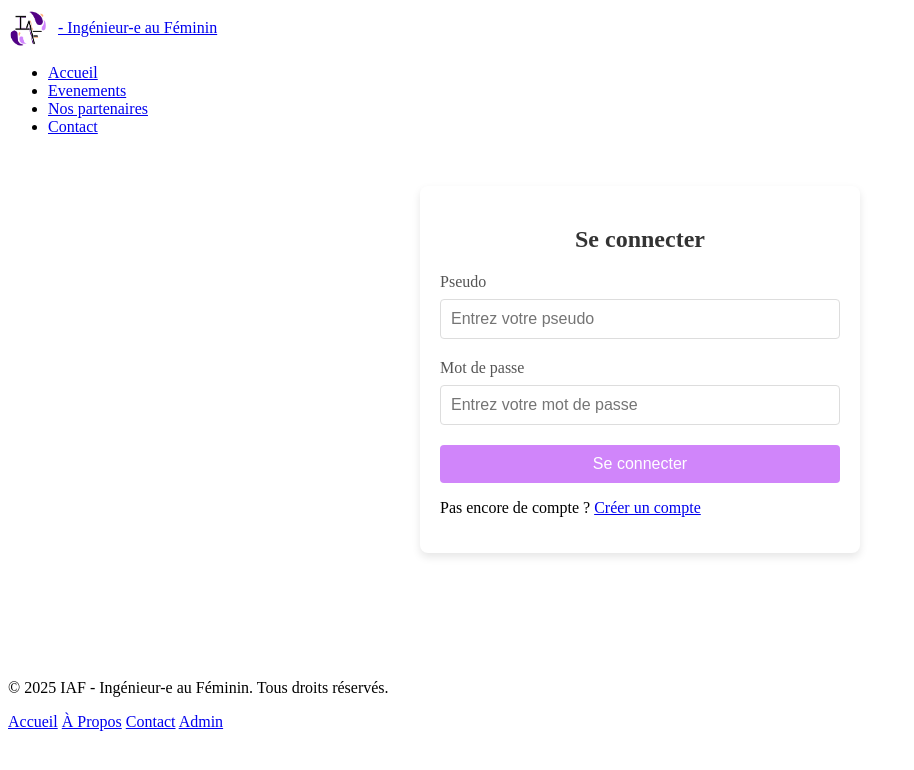
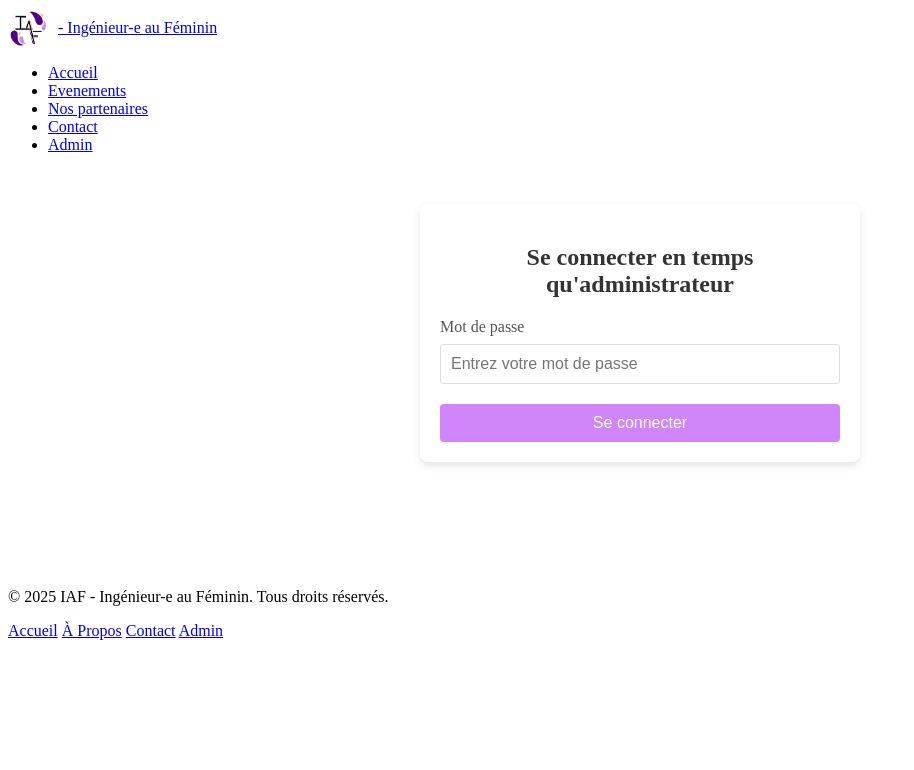
Before and after one commit to jassemBAKHOUCHE/HackathonIAF, a SvelteKit app: page /login in a window 1280 px wide. Shown: the top 770 px of the page, without its empty margins (0-914 px from the left). Built offline with nearby package versions, Linux system fonts and the light colour scheme.

Commit message:
feat: page connexion admin front

```diff
--- a/src/lib/Header.svelte
+++ b/src/lib/Header.svelte
@@ -69,6 +69,7 @@
         <li><a href="/events">Evenements</a></li>
         <li><a href="/partenaire">Nos partenaires</a></li>
         <li><a href="/contact">Contact</a></li>
+        <li><a href="/login">Admin</a></li>
       </ul>
     </nav>
   </div>
--- a/src/routes/login/+page.svelte
+++ b/src/routes/login/+page.svelte
@@ -1,34 +1,19 @@
 <script>
-    let pseudo = '';
     let password = '';
     let isLoginMode = true;
 </script>
 
 <div class="login-container">
-    <h2>{isLoginMode ? 'Se connecter' : 'Créer un compte'}</h2>
+    <h2>Se connecter en temps qu'administrateur</h2>
 
     <form>
-        <label for="pseudo">Pseudo</label>
-        <input type="pseudo" id="pseudo" bind:value={pseudo} placeholder="Entrez votre pseudo" required />
-
         <label for="password">Mot de passe</label>
         <input type="password" id="password" bind:value={password} placeholder="Entrez votre mot de passe" required />
 
-        {#if !isLoginMode}
-            <!-- Champ supplémentaire pour l'inscription -->
-            <label for="confirm-password">Confirmer le mot de passe</label>
-            <input type="password" id="confirm-password" placeholder="Confirmez votre mot de passe" required />
-        {/if}
 
-        <button type="submit">{isLoginMode ? 'Se connecter' : 'S\'inscrire'}</button>
+        <button type="submit">Se connecter</button>
     </form>
 
-    <p class="toggle">
-        {isLoginMode ? "Pas encore de compte ?" : "Déjà un compte ?"}
-        <a href="#" on:click|preventDefault={() => isLoginMode = !isLoginMode}>
-            {isLoginMode ? "Créer un compte" : "Se connecter"}
-        </a>
-    </p>
 </div>
 <style>
     .login-container {
```
